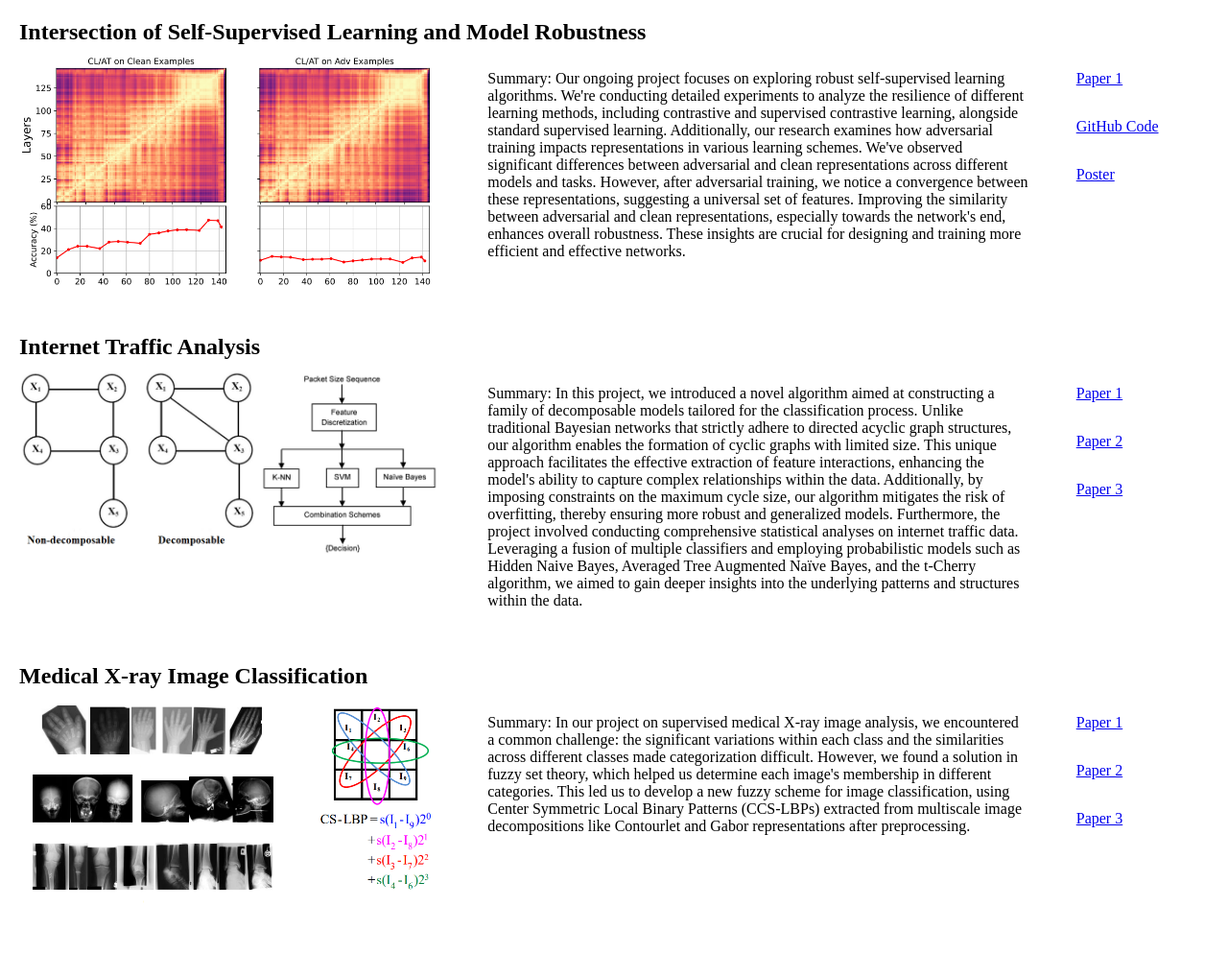
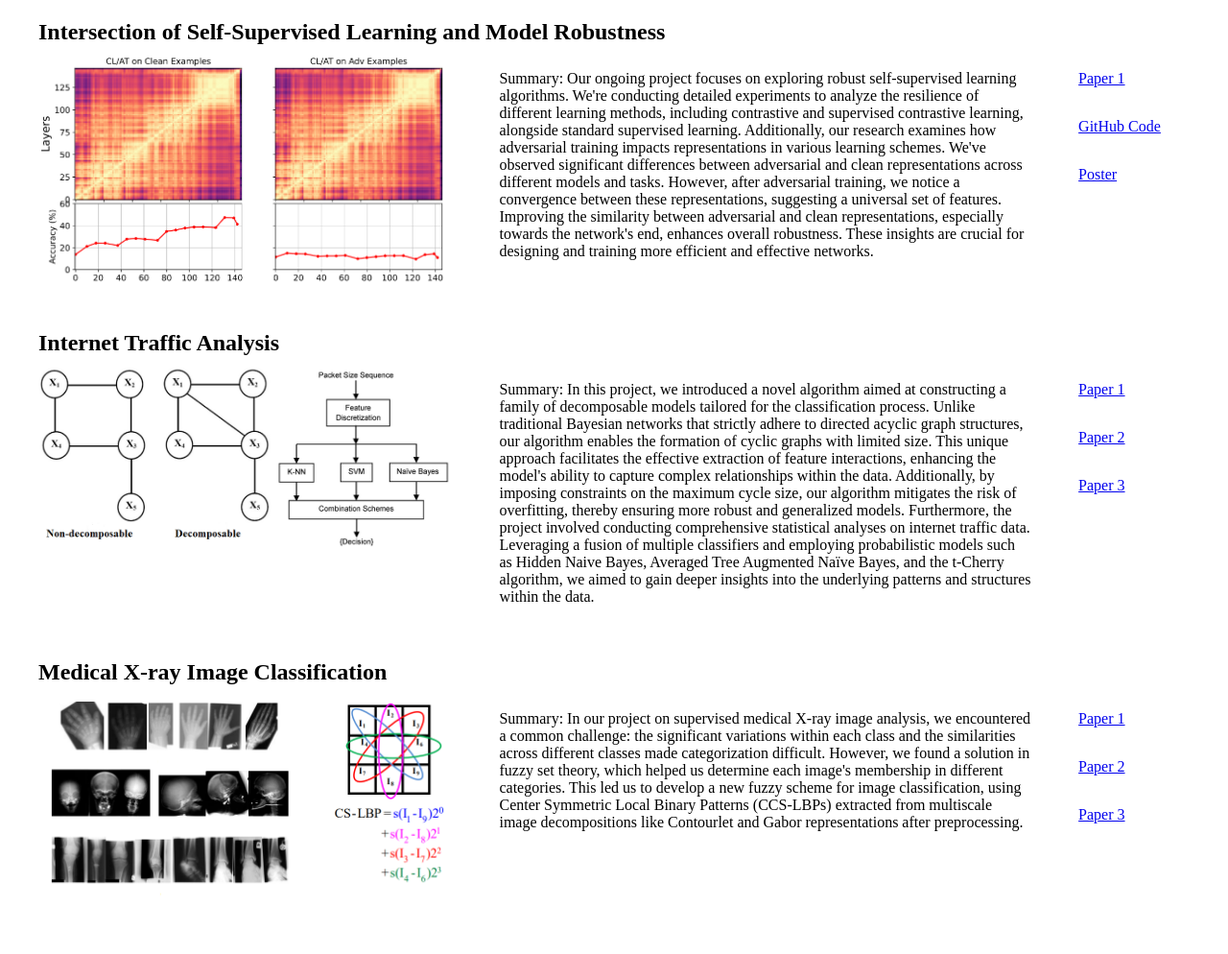
Before and after one commit to gh-fatima/gh-fatima.github.io, a Jekyll site: the page publications.html, which Jekyll copies as it is, in a window 1280 px wide. Shown: the whole page at 96% size. Built offline with Jekyll 4.4.1, drawn with Linux system fonts in a browser that asks for light colours.

Commit message:
Update publications.html

```diff
--- a/publications.html
+++ b/publications.html
@@ -6,7 +6,7 @@
     <title>Research Projects</title>
    <style>
     body {
-        margin-left: 20px; /* Increase the left margin */
+        margin-left: 40px; /* Increase the left margin */
     }
     .research-project {
         margin-bottom: 40px; /* Increase the margin between research projects */
```
